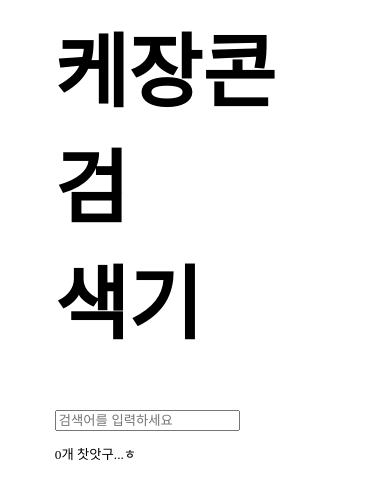
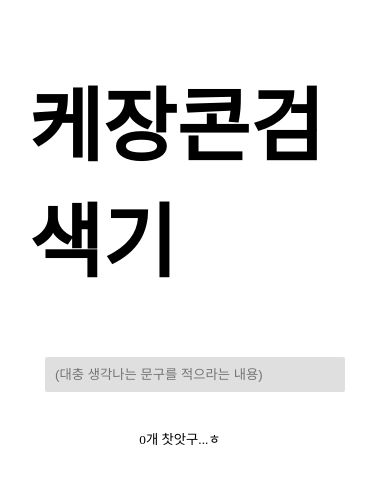
Before and after one commit to GarlicDipping/kejangcon_searcher, a plain HTML site: page index.html in a window 390 px wide. Drawn offline with Linux system fonts and the light colour scheme.

Commit message:
비웹개발자의 고통받는 황천의 CSS 스타일링

```diff
--- /dev/null
+++ b/css/main.css
@@ -0,0 +1,122 @@
+header {
+    display: flex;
+    align-items: center;
+    position: relative;
+    justify-content: center;
+}
+
+main {
+    display: flex;
+    align-items: center;
+    position: relative;
+    justify-content: center;
+    max-width: 50%;
+    margin-left: 25%;
+    margin-right: 25%;
+}
+
+figure {
+    text-align: center;
+    display: inline-block;
+    max-width: 100px;
+    vertical-align: top;
+    margin: 10px;
+}
+
+img {
+    width: 100px;
+    height: 100px;
+}
+
+figcaption {
+    color: #000000;
+    background-color: #cccccc77;
+}
+
+.contents {
+    display: flex;
+    align-items: center;
+    position: relative;
+    justify-content: center;
+    flex-direction: column;
+}
+
+.jangcon_table{
+    display: flex;
+    align-items: center;
+    position: relative;
+    justify-content: center;
+    flex-direction: row;
+    flex-wrap: wrap;
+}
+
+@media (max-width: 1023px) {
+    header {
+        width: 90%;
+    }
+    main{
+        max-width: 90%;
+        margin-left: 5%;
+        margin-right: 5%;
+    }
+    .contents {
+        width: 90%;
+    }
+    figure {
+        max-width: 80px;
+        margin: 6px;
+    }
+    img {
+        width: 80px;
+        height: 80px;
+    }
+}
+
+@media (max-width: 767px) {
+    header {
+        width: 90%;
+    }
+    main{
+        max-width: 90%;
+        margin-left: 5%;
+        margin-right: 5%;
+    }
+    .contents {
+        width: 90%;
+    }
+    figure {
+        max-width: 80px;
+        margin: 6px;
+    }
+    img {
+        width: 80px;
+        height: 80px;
+    }
+}
+
+h1 {
+    font-family: '굴림체';
+    font-size: 60pt;
+}
+
+p {
+    font-family: '굴림체';
+    font-size: 10pt;
+}
+
+.form input[type=text], .form input[type=password] {
+    display: block;
+}
+
+input[type=text], input[type=password] {
+    display: inline-block;
+    color: white;
+    padding: 10px;
+    width: 300px;
+    box-sizing: border-box;
+    background-color: rgba(212, 212, 212, 0.75);
+    border: none;
+    border-radius: 2px;
+    margin: 10px auto;
+    transition: background-color 0.5s ease;
+}
--- a/index.html
+++ b/index.html
@@ -4,82 +4,7 @@
     <meta http-equiv="Content-Type" content="text/html; charset=UTF-8" />
     <meta name="viewport" content="width=device-width, initial-scale=1">
     <title>케장콘 검색기</title>
-    <style type="text/css">
-        header {
-            margin: auto;
-            width: 50%;
-            align-items: center;
-            position: relative;
-        }
-
-        main {
-            margin: auto;
-            width: 50%;
-            align-items: center;
-            position: relative;
-        }
-
-        @media (max-width: 1023px) {
-            header {
-                width: 75%;
-            }
-            main {
-                width: 75%;
-            }
-            figure{
-                max-width: 75px;
-                margin: 6px;
-            }
-            img {
-            width: 75px;
-            height: 75px;
-            }
-        }
-
-        @media (max-width: 767px) {
-            header {
-                width: 75%;
-            }
-            main {
-                width: 75%;
-            }
-            figure{
-                max-width: 75px;
-                margin: 6px;
-            }
-            img {
-            width: 75px;
-            height: 75px;
-            }
-        }
-
-        h1 {
-            font-family: '굴림체';
-            font-size: 60pt;
-        }
-
-        p {
-            font-family: '굴림체';
-            font-size: 10pt;
-        }
-
-        figure {
-            text-align: center;
-            display: inline-block;
-            max-width: 100px;
-            vertical-align: top;
-            margin: 10px;
-        }
-        img {
-            width: 100px;
-            height: 100px;
-        }
-
-        figcaption {
-            color: #000000;
-            background-color: #cccccc77;
-        }
-    </style>
+    <link rel="stylesheet" type="text/css" href="css/main.css">
     <script src="./data/kejangcon_data.js" type="text/javascript"></script>
     <script src="./js/utilities.js" type="text/javascript"></script>
     <script src="./js/fuzzyMatcher.js" type="text/javascript"></script>
@@ -99,12 +24,12 @@
     </header>
     <main>
         <div>
-            <div>
-                <input type="text" id="search_input" placeholder="검색어를 입력하세요" />
+            <div class="contents">
+                <input type="text" id="search_input" placeholder="(대충 생각나는 문구를 적으라는 내용)" />
             </div>
-            <div>
+            <div class="contents">
                 <p id="search_result_text"></p>
-                <div id="search_result_table">
+                <div class="jangcon_table" id="search_result_table">
                 </div>
             </div>
         </div>
--- a/js/search.js
+++ b/js/search.js
@@ -22,7 +22,6 @@ function setup() {
         //     search_result_table.appendChild(columnWrappers[i]);
         // }
         for(var i = 0; i < resultDatas.length; i++){
-            var row = Math.floor(i / 4);
             var imgName = resultDatas[i].pid;
             var figElem = document.createElement('figure');
             var imgElem = document.createElement('img');
```
